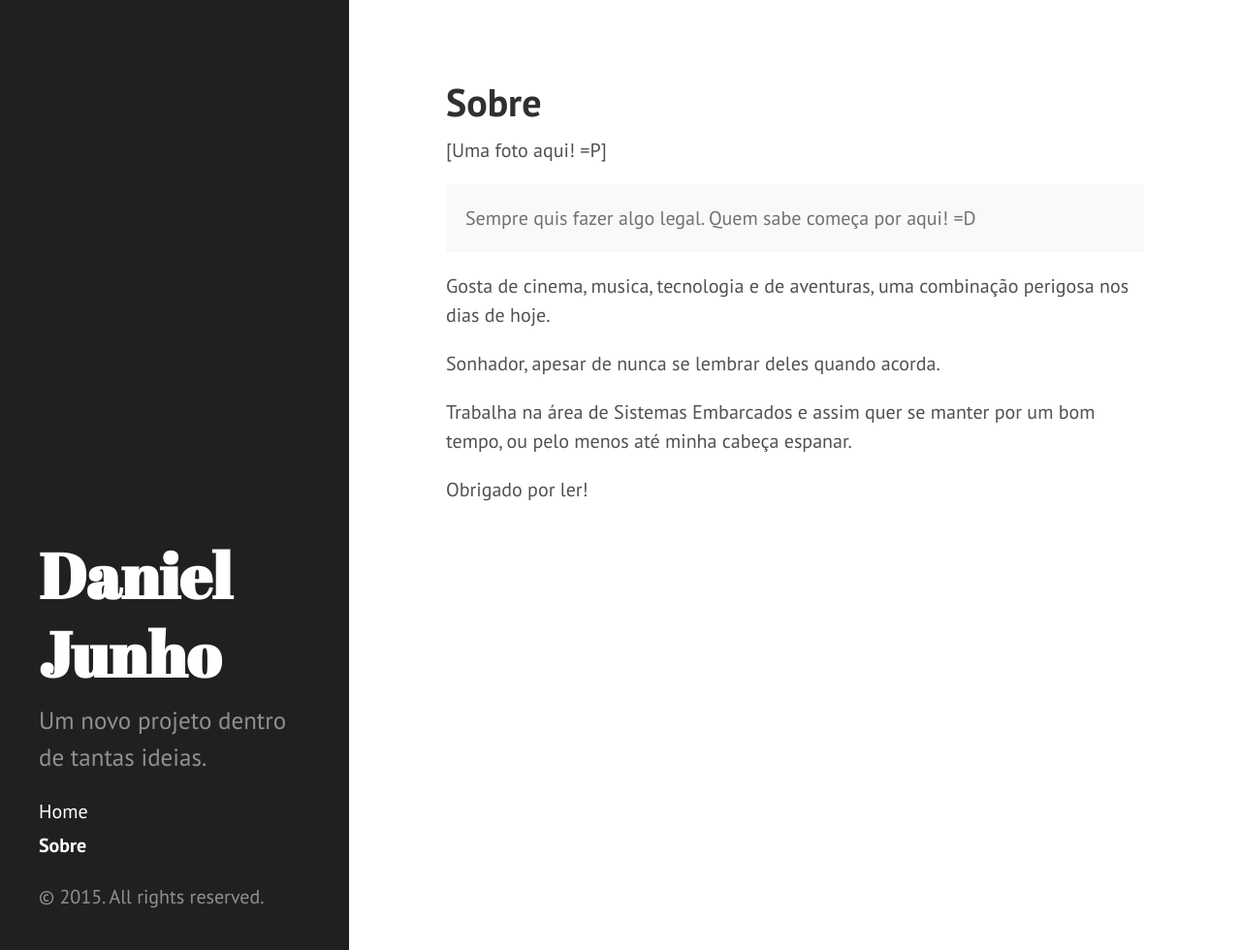
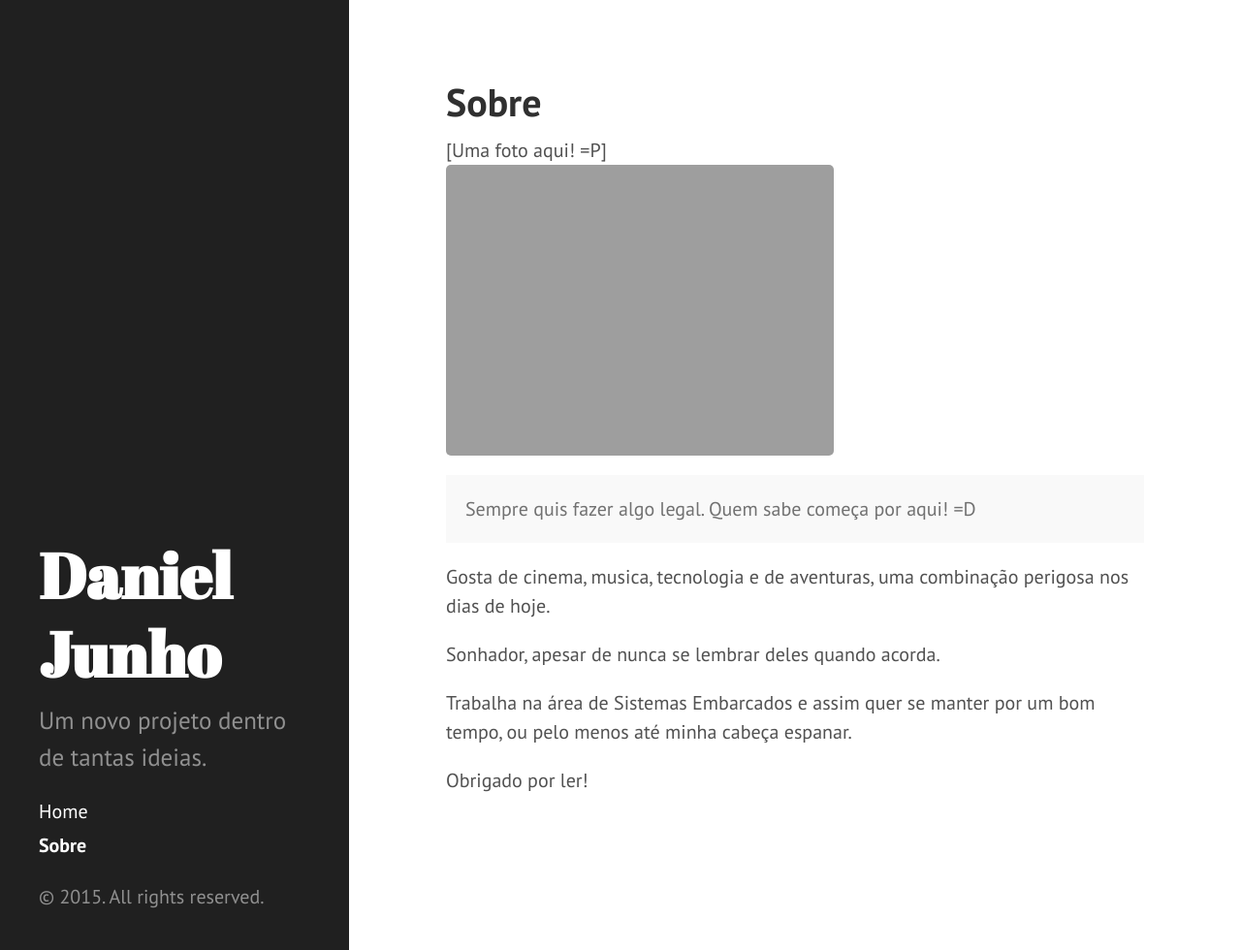
Before and after one commit to djunho/djunho.github.io, a Jekyll site: the page built from about.md, in a window 1280 px wide and 980 px high. Shown: the whole window at 97% size. Built offline with Jekyll 4.4.1, drawn with Linux system fonts in a browser that asks for light colours; Markdown is read by kramdown in place of the engine named in the settings.

Commit message:
Foto do perfil

```diff
--- a/about.md
+++ b/about.md
@@ -4,6 +4,7 @@ title: Sobre
 ---
 
 [Uma foto aqui! =P]
+![placeholder](https://djunho.github.io/imagens/perfil.jpeg "Cuidado!")
 <p class="message">
   Sempre quis fazer algo legal. Quem sabe começa por aqui! =D
 </p>
```
Also changed, not shown: Imagens/perfil.jpg (added).
